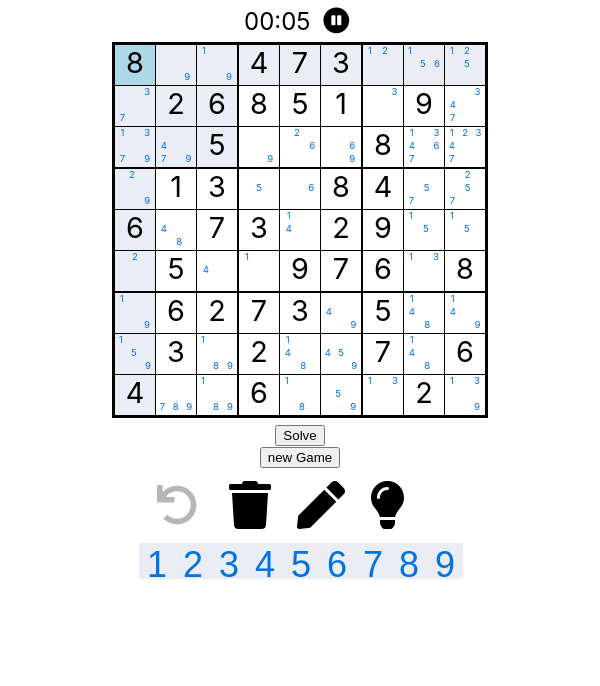
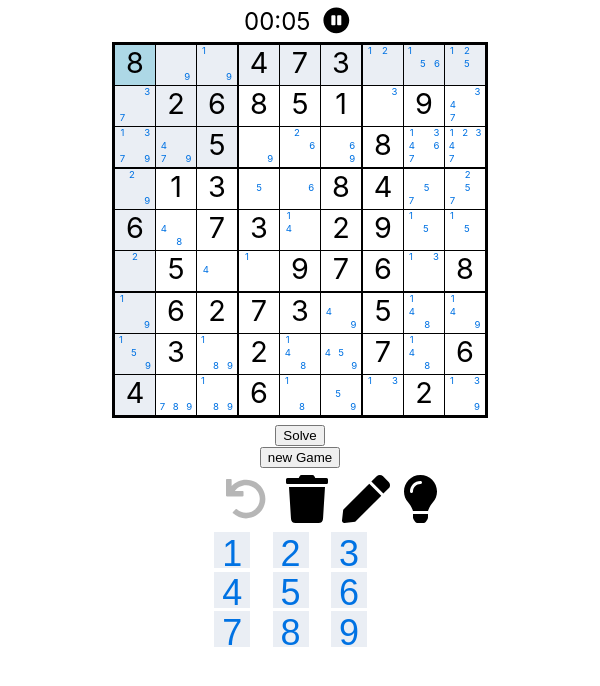
Before and after one commit to murugu-21/sudoku-tool, a React (Create React App) app: page / in a window 600 px wide. Shown: the top 686 px of the page. Built offline with nearby package versions, Linux system fonts and the light colour scheme.

Commit message:
fix: mobile rendering

```diff
--- a/src/components/Cell.css
+++ b/src/components/Cell.css
@@ -1,18 +1,26 @@
 @media only screen and (max-width: 600px) {
   .cell {
-    font-size: clamp(1rem, 8vw, 5rem);
-    width: clamp(2rem, 10vw, 5rem);
-    height: clamp(2rem, 10vw, 5rem);
+    font-size: 8vw;
+    width: 10vw;
+    height: 10vw;
   }
   .notes_cell {
-    font-size: clamp(0.5rem, 3vw, 0.8rem);
-    height: clamp(0.7rem, 3vw, 1rem);
+    font-size: clamp(0.1rem, 3vw, 0.8rem);
+    height: clamp(0.2rem, 3vw, 1rem);
+  }
+}
+@media only screen and (min-width: 600px) {
+  .cell {
+    font-size: clamp(1.8rem, 3vw, 2.8rem);
+    width: clamp(2.5rem, 4vw, 3.3rem);
+    height: clamp(2.5rem, 4vw, 3.3rem);
+  }
+  .notes_cell {
+    font-size: clamp(0.6rem, 1vw, 0.8rem);
+    height: clamp(0.8rem, 1.2vw, 1rem);
   }
 }
 .cell {
-  font-size: clamp(1.8rem, 3vw, 2.8rem);
-  width: clamp(2.5rem, 4vw, 3.3rem);
-  height: clamp(2.5rem, 4vw, 3.3rem);
   text-align: center;
   font-weight: normal;
 }
@@ -24,8 +32,3 @@
   display: grid;
   grid-template-columns: auto auto auto;
 }
-
-.notes_cell {
-  font-size: clamp(0.6rem, 1vw, 0.8rem);
-  height: clamp(0.8rem, 1.2vw, 1rem);
-}
--- a/src/components/NumberPad.css
+++ b/src/components/NumberPad.css
@@ -1,21 +1,30 @@
-.NumberPad {
-  display: grid;
-  grid-template-columns: auto auto auto;
-}
-
 @media only screen and (max-width: 600px) {
   .NumberPad {
     grid-template-columns: auto auto auto auto auto auto auto auto auto;
   }
+  .NumberKey {
+    font-size: 10vw;
+    width: 10vw;
+    height: 10vw;
+    background-color: transparent;
+  }
 }
+@media only screen and (min-width: 600px) {
+  .NumberPad {
+    display: grid;
+    grid-template-columns: auto auto auto;
+  }
+  .NumberKey {
+    font-size: clamp(2rem, 6vw, 5rem);
+    width: clamp(2rem, 6vw, 5rem);
+    height: clamp(2rem, 6vw, 5rem);
+    background-color: #eaeef4;
+    margin: 3%;
+  }
+}
+.NumberKey {
+  color: #0072e3;
 
-.NumberKey {
-  font-size: clamp(2rem, 6vw, 5rem);
-  width: clamp(2rem, 6vw, 5rem);
-  height: clamp(2rem, 6vw, 5rem);
-  color: #0072e3;
-  background-color: #eaeef4;
-  margin: 3%;
   padding-top: 1%;
   padding-bottom: 10%;
   border: none;
```
